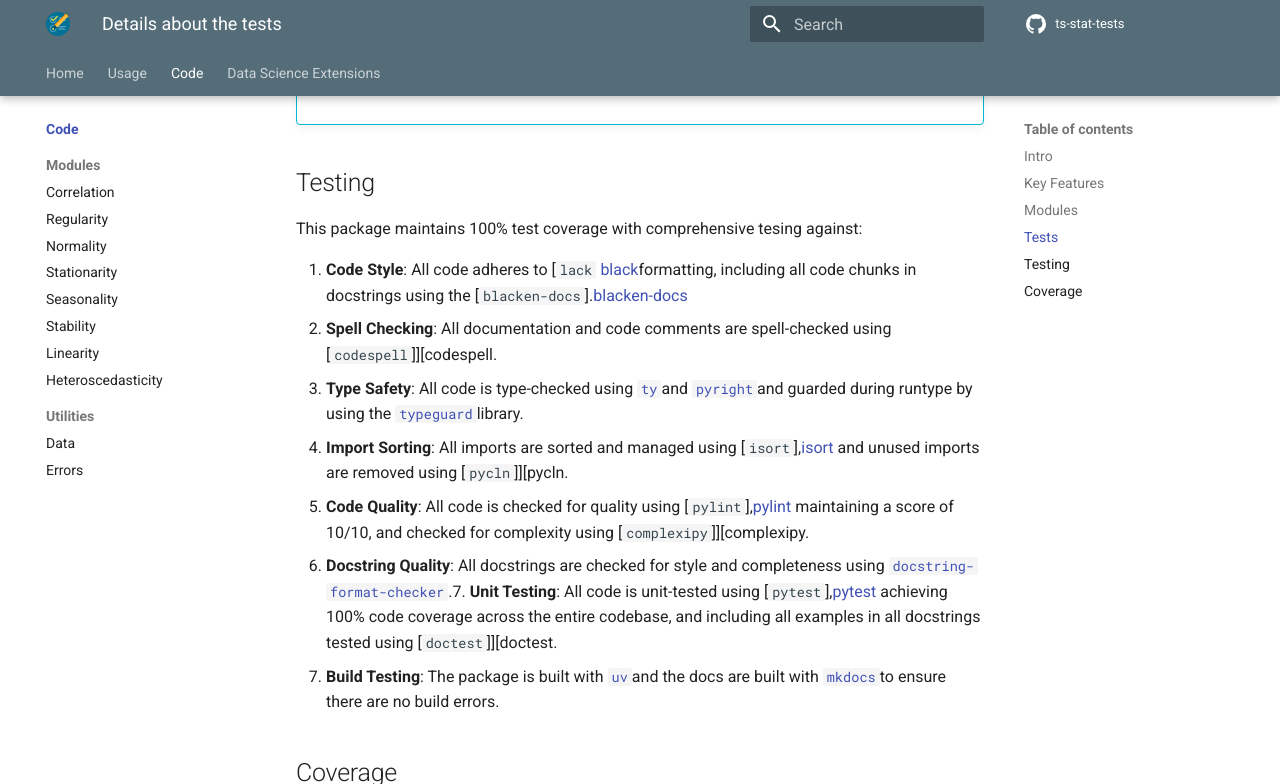
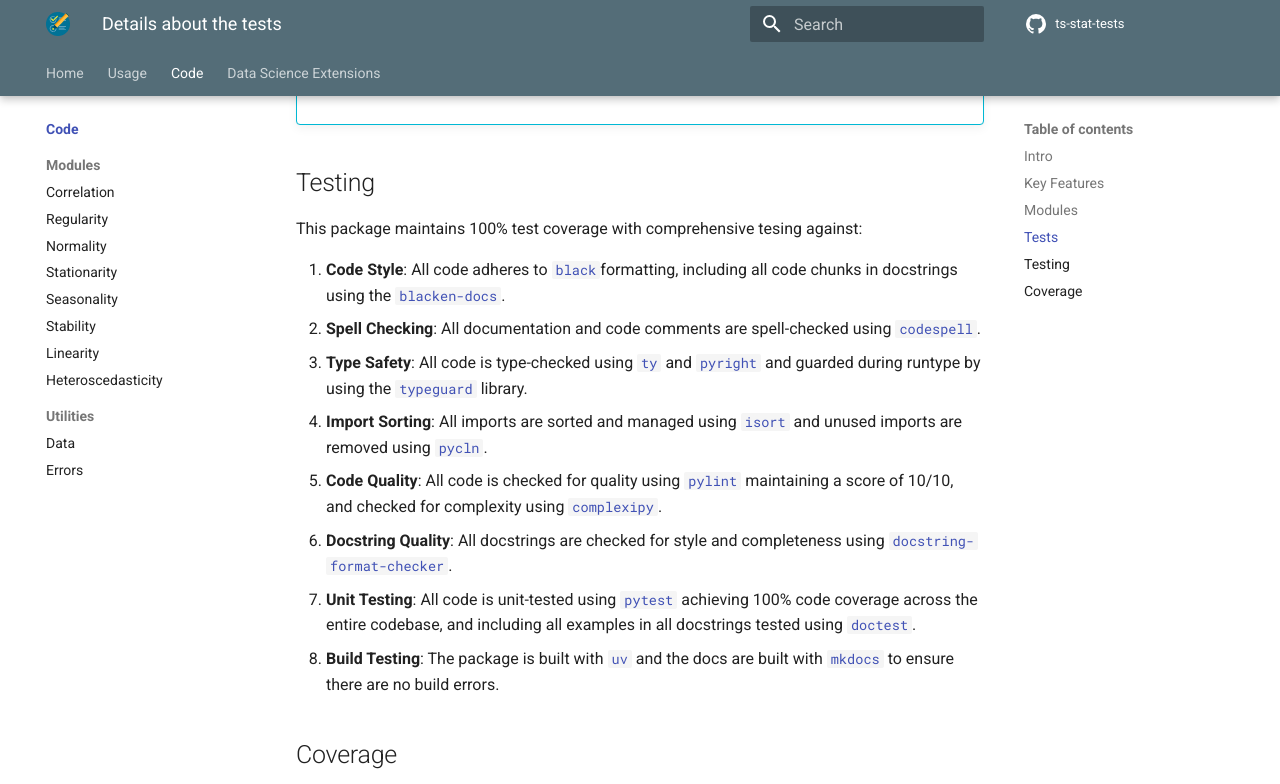
Before and after one commit to data-science-extensions/ts-stat-tests, an MkDocs documentation site: the page built from docs/code/index.md, in a window 1280 px wide and 900 px high, scrolled down 3363 px, cut to the strip 0-784 px from the top of the window. Built offline with MkDocs 1.6.1 and Material for MkDocs 9.7.7, drawn with Linux system fonts in a browser that asks for light colours; comment, search, counter and statistics services are not loaded; the version menu is left out.

Commit message:
Fix broken links in the Code overview page - Update code style adherence to [`black`][black] formatting. - Ensure spell checking for documentation and code comments using [`codespell`][codespell]. - Maintain type safety through type-checking with [`ty`][ty] and [`pyright`][pyright]. - Manage import sorting with [`isort`][isort] and remove unused imports using [`pycln`][pycln]. - Check code quality with [`pylint`][pylint] maintaining a score of 10/10. - Verify docstring quality using [`docstring-format-checker`][docstring-format-checker]. - Achieve 100% code coverage with unit testing using [`pytest`][pytest]. - Build package with [`uv`][uv] and documentation with [`mkdocs`][mkdocs].

```diff
--- a/docs/code/index.md
+++ b/docs/code/index.md
@@ -153,14 +153,14 @@
 
 This package maintains 100% test coverage with comprehensive tesing against:
 
-1. **Code Style**: All code adheres to [``lack`` [black]formatting, including all code chunks in docstrings using the [`blacken-docs`].[blacken-docs]
-2. **Spell Checking**: All documentation and code comments are spell-checked using [`codespell`]][codespell.
-3. **Type Safety**: All code is type-checked using [`ty`] [ty]and [`pyright`] [pyright]and guarded during runtype by using the [`typeguard`] [typeguard]library.
-4. **Import Sorting**: All imports are sorted and managed using [`isort`],[isort] and unused imports are removed using [`pycln`]][pycln.
-5. **Code Quality**: All code is checked for quality using [`pylint`],[pylint] maintaining a score of 10/10, and checked for complexity using [`complexipy`]][complexipy.
-6. **Docstring Quality**: All docstrings are checked for style and completeness using [`docstring-format-checker`]
-[docstring-format-checker].7. **Unit Testing**: All code is unit-tested using [`pytest`],[pytest] achieving 100% code coverage across the entire codebase, and including all examples in all docstrings tested using [`doctest`]][doctest.
-8. **Build Testing**: The package is built with [`uv`] [uv]and the docs are built with [`mkdocs`] [mkdocs]to ensure there are no build errors.
+1. **Code Style**: All code adheres to [`black`][black]formatting, including all code chunks in docstrings using the [`blacken-docs`][blacken-docs].
+2. **Spell Checking**: All documentation and code comments are spell-checked using [`codespell`][codespell].
+3. **Type Safety**: All code is type-checked using [`ty`][ty] and [`pyright`][pyright] and guarded during runtype by using the [`typeguard`][typeguard] library.
+4. **Import Sorting**: All imports are sorted and managed using [`isort`][isort] and unused imports are removed using [`pycln`][pycln].
+5. **Code Quality**: All code is checked for quality using [`pylint`][pylint] maintaining a score of 10/10, and checked for complexity using [`complexipy`][complexipy].
+6. **Docstring Quality**: All docstrings are checked for style and completeness using [`docstring-format-checker`][docstring-format-checker].
+7. **Unit Testing**: All code is unit-tested using [`pytest`][pytest] achieving 100% code coverage across the entire codebase, and including all examples in all docstrings tested using [`doctest`][doctest].
+8. **Build Testing**: The package is built with [`uv`][uv] and the docs are built with [`mkdocs`][mkdocs] to ensure there are no build errors.
 
 
 [black]: https://black.readthedocs.io
```
